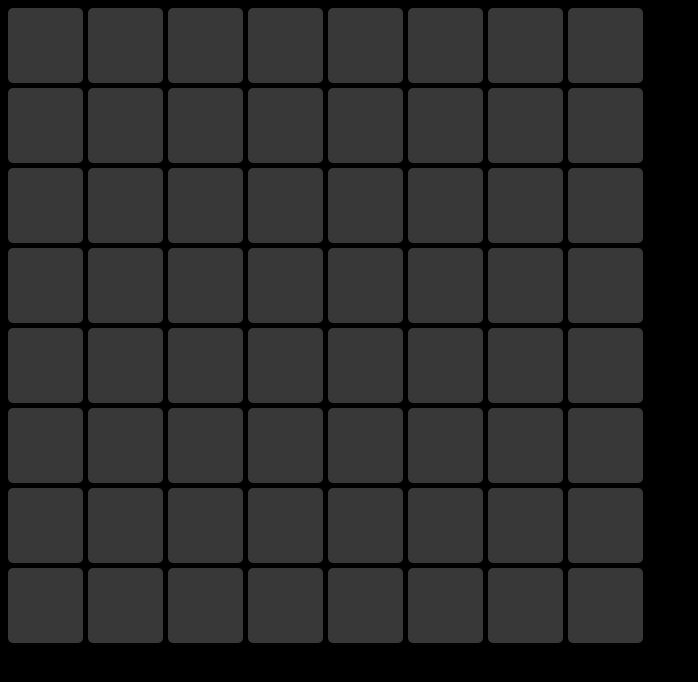
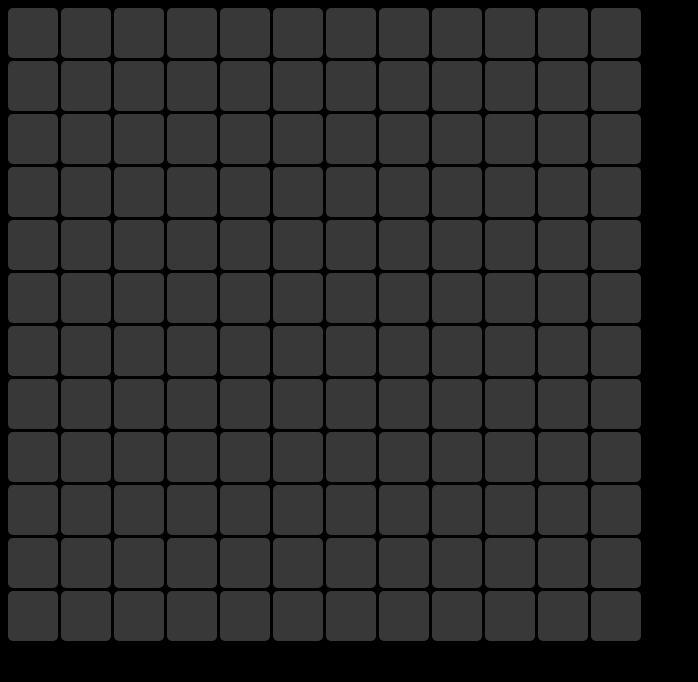
Before and after one commit to PhilipRead/ReactPractice1, a React (Create React App) app: page / in a window 1280 px wide. Shown: the top 682 px of the page, without its empty margins (0-698 px from the left). Built offline with nearby package versions, Linux system fonts and the light colour scheme.

Commit message:
Make board size a property

```diff
--- a/src/App.js
+++ b/src/App.js
@@ -4,7 +4,7 @@ import './App.css';
 
 class App extends Component {
   render() {
-    return <Board/>
+    return <Board gameSize='12'/>
   }
 }
 
--- a/src/components/Board/Board.js
+++ b/src/components/Board/Board.js
@@ -10,16 +10,20 @@ let boardClasses = {
     12 : 'twelve-by-twelve'
   }
 
-let gameSize = 8;
+class Board extends Component {
+    constructor(props) {
+        super(props);
+        this.state = { gameSize : props.gameSize };
+    }
 
-class Board extends Component {
     render() {
+        let gs = this.state.gameSize;
         let squareArr = [];
-        for(let i = 0; i<(gameSize*gameSize); i++) {
+        for(let i = 0; i<(gs*gs); i++) {
           squareArr.push(<Square key={i} squareState='empty'/>);
         }
         return (
-          <div className={`container ${boardClasses[gameSize]}`}>
+          <div className={`container ${boardClasses[gs]}`}>
             {squareArr}
           </div>
         );
```
